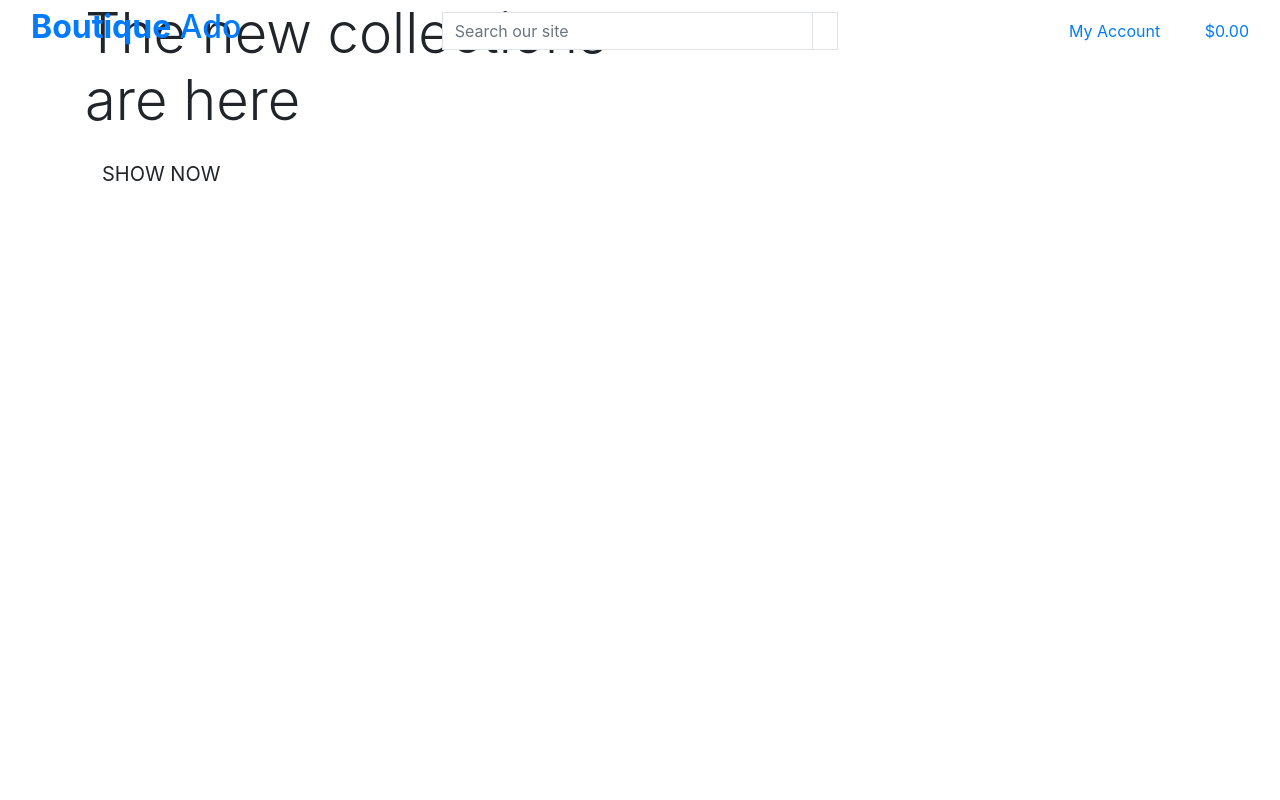
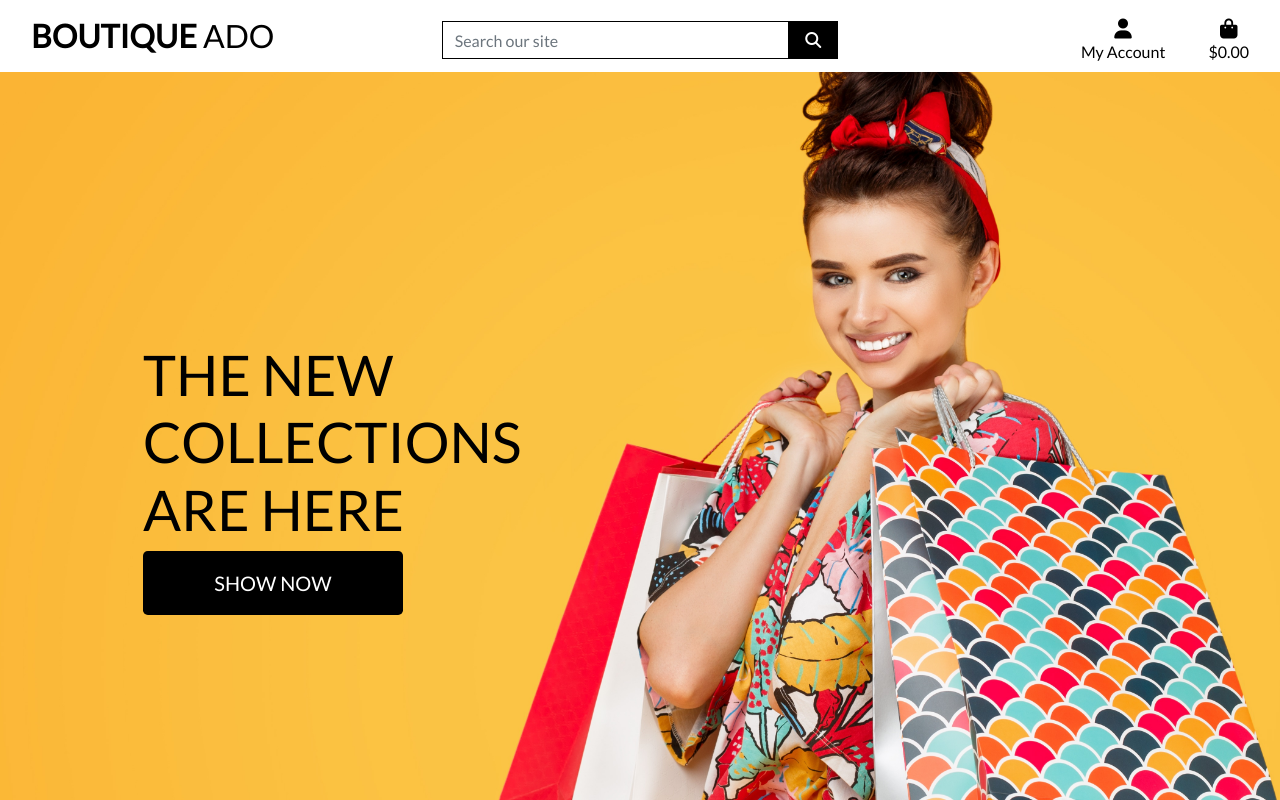
Before and after one commit to Frangelicomk/boutique_ado_test1, a Django app: template home/templates/home/index.html in a window 1280 px wide. Run offline with Django 3.2, Linux system fonts and the light colour scheme; the template is opened without the code that fills it, so the values that code supplies are empty; some libraries are stand-ins or nearby versions.

Commit message:
completedd header homapage and css

```diff
--- a/boutique_ado/settings.py
+++ b/boutique_ado/settings.py
@@ -147,6 +147,10 @@ USE_TZ = True
 # https://docs.djangoproject.com/en/3.2/howto/static-files/
 
 STATIC_URL = '/static/'
+STATICFILES_DIRS = (os.path.join(BASE_DIR, 'static'),)
+
+MEDIA_URL = '/media/'
+MEDIA_ROOT = (os.path.join(BASE_DIR, 'media'),)
 
 # Default primary key field type
 # https://docs.djangoproject.com/en/3.2/ref/settings/#default-auto-field
--- a/boutique_ado/urls.py
+++ b/boutique_ado/urls.py
@@ -15,9 +15,11 @@ Including another URLconf
 """
 from django.contrib import admin
 from django.urls import path, include
+from django.conf import settings
+from django.conf.urls.static import static
 
 urlpatterns = [
     path('admin/', admin.site.urls),
     path('accounts/', include('allauth.urls')),
     path('', include('home.urls')),
-]
+] + static(settings.MEDIA_URL, document_root=settings.MEDIA_ROOT)
--- /dev/null
+++ b/static/css/base.css
@@ -0,0 +1,81 @@
+html {
+    height: 100%;
+}
+
+body {
+    background: url('/media/homepage_background_cropped.jpg') no-repeat center center fixed;
+    background-size: cover;
+    height: calc(100vh - 164px);
+    color: #555;
+    font-family: 'Lato';
+}
+
+/* from Bulma */
+.icon {
+    align-items: center;
+    display: inline-flex;
+    justify-content: center;
+    height: 1.5rem;
+    width: 1.5rem;
+}
+
+.logo-font {
+    text-transform: uppercase;
+}
+
+.main-logo-link {
+    width: fit-content;
+}
+
+.shop-now-button {
+    background: black;
+    color: white;
+    min-width: 260px;
+}
+
+.btn-black {
+    background: black;
+    color: white;
+}
+
+.shop-now-button:hover,
+.shop-now-button:active,
+.shop-now-button:focus,
+.btn-black:hover,
+.btn-black:active,
+.btn-black:focus {
+    background: #222;
+    color: white;
+}
+
+.text-black {
+    color: #000 !important;
+}
+
+.border-black {
+    border: 1px solid black !important;
+}
+
+/* -------------------------------- Media Queries */
+
+/* Slightly larger container on xl screens */
+@media (min-width: 1200px) {
+  .container {
+    max-width: 80%;
+  }
+}
+
+/* fixed top navbar only on medium and up */
+@media (min-width: 992px) {
+    .fixed-top-desktop-only {
+        position: fixed;
+        top: 0;
+        right: 0;
+        left: 0;
+        z-index: 1030;
+    }
+
+    .header-container {
+        padding-top: 164px;
+    }
+}
--- a/templates/base.html
+++ b/templates/base.html
@@ -16,12 +16,17 @@
     <!-- Bootstrap CSS -->
     {% block corecss %}
         <link rel="stylesheet" href="https://cdn.jsdelivr.net/npm/bootstrap@4.6.1/dist/css/bootstrap.min.css" integrity="sha384-zCbKRCUGaJDkqS1kPbPd7TveP5iyJE0EjAuZQTgFLD2ylzuqKfdKlfG/eSrtxUkn" crossorigin="anonymous">
+        <link rel="preconnect" href="https://fonts.googleapis.com">
+        <link rel="preconnect" href="https://fonts.gstatic.com" crossorigin>
+        <link href="https://fonts.googleapis.com/css2?family=Lato&display=swap" rel="stylesheet">
+        <link rel="stylesheet" href="{% static 'css/base.css' %}" type="text/css">
     {% endblock %}
 
     {% block extra_css %}
     {% endblock %}
 
     {% block corejs %}
+    <script src="https://kit.fontawesome.com/28d7ca0192.js" crossorigin="anonymous"></script>
     <script src="https://cdn.jsdelivr.net/npm/jquery@3.5.1/dist/jquery.min.js" integrity="sha256-9/aliU8dGd2tb6OSsuzixeV4y/faTqgFtohetphbbj0=" crossorigin="anonymous"></script>
     <script src="https://cdn.jsdelivr.net/npm/popper.js@1.16.1/dist/umd/popper.min.js" integrity="sha384-9/reFTGAW83EW2RDu2S0VKaIzap3H66lZH81PoYlFhbGU+6BZp6G7niu735Sk7lN" crossorigin="anonymous"></script>
     <script src="https://cdn.jsdelivr.net/npm/bootstrap@4.6.1/dist/js/bootstrap.min.js" integrity="sha384-VHvPCCyXqtD5DqJeNxl2dtTyhF78xXNXdkwX1CZeRusQfRKp+tA7hAShOK/B/fQ2" crossorigin="anonymous"></script>
@@ -35,7 +40,7 @@
 </head>
 <body>
     <header class="container-fluid fixed-top">
-        <div class="row">
+        <div id="topnav" class="row bg-white pt-lg-2 d-none d-lg-flex">
             <div class="col-12 col-lg-4 my-auto py-1 py-lg-0 text-center text-lg-left">
                 <a href="{% url 'home' %}" class="nav-link main-logo-link">
                     <h2 class="logo-font text-black my-8"><strong>Boutique</strong> Ado</h2>
@@ -60,7 +65,7 @@
                     <li class="list-inline-item dropdown">
                         <a href="#" class="text-black nav-link" id="user-options" data-toggle="dropdown" aria-haspopup="true" aria-expanded="false">
                             <div class="text-center">
-                                <div><i class="fas fas-user fa-lg"></i></div>
+                                <div><i class="fas fa-user fa-lg"></i></div>
                                 <p class="my-0">My Account</p>
                             </div>
                         </a>
```
Also changed, not shown: media/homepage_background_cropped.jpg (added).
